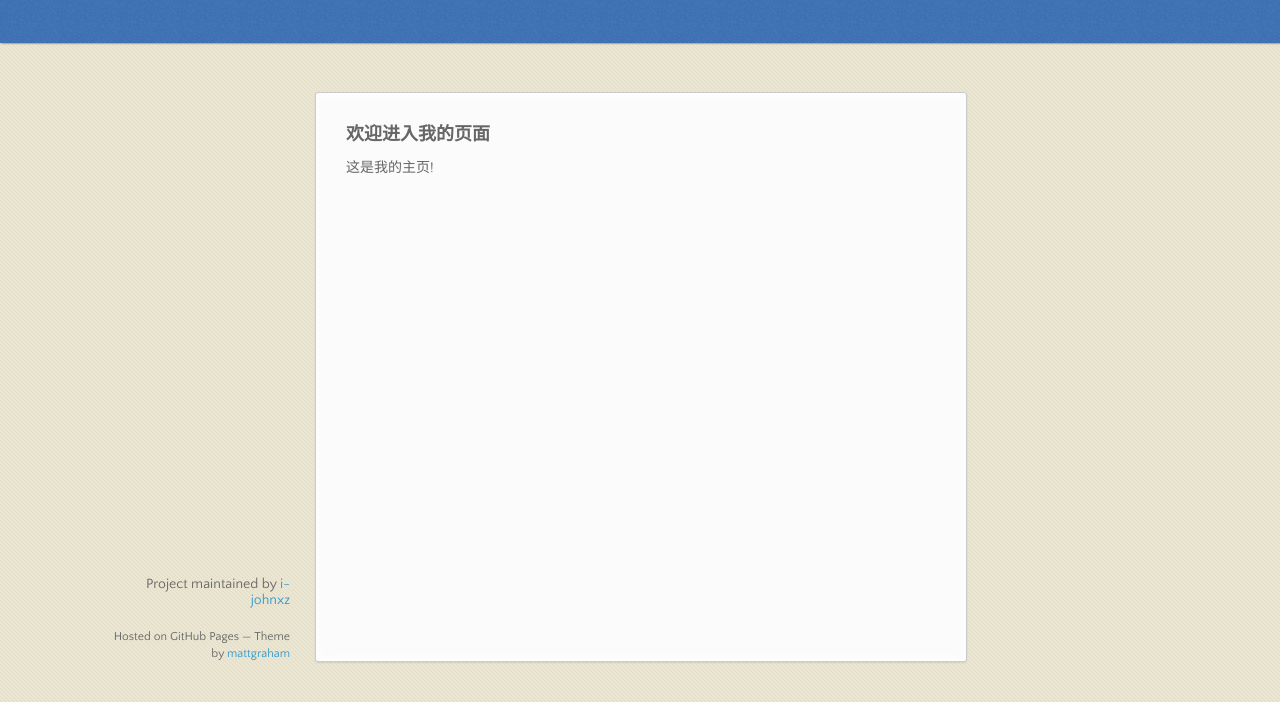
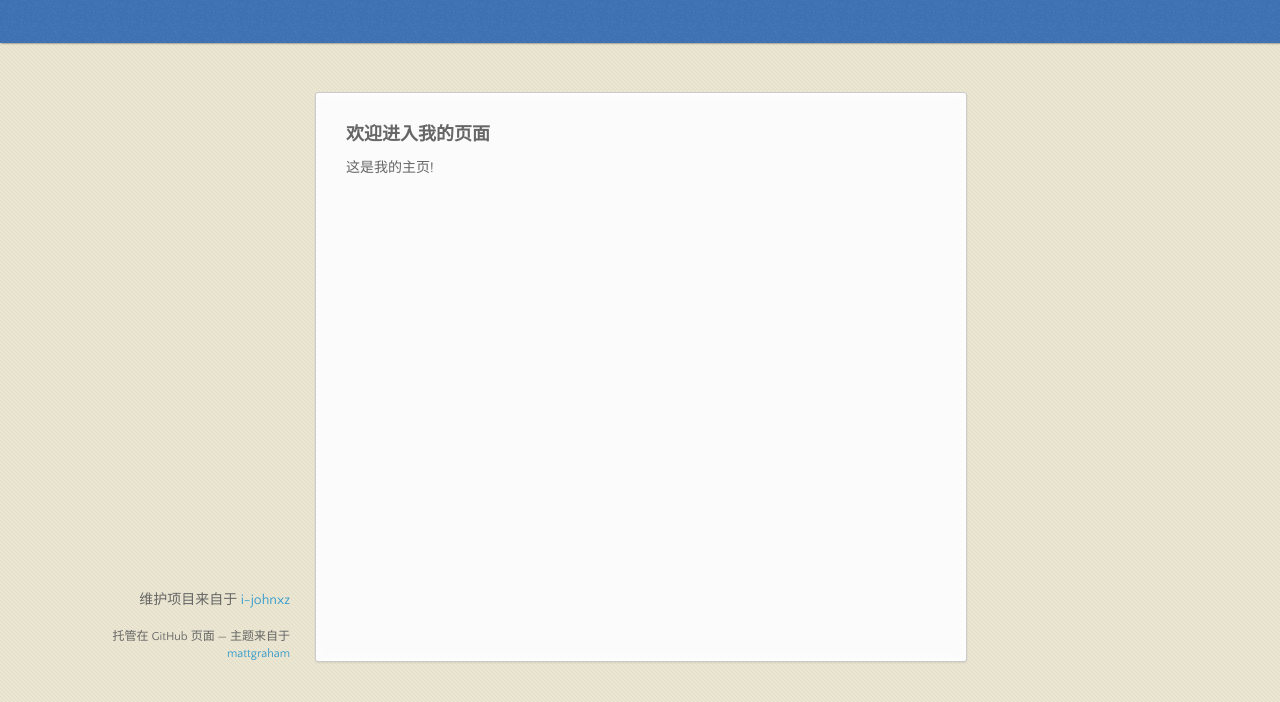
Before and after one commit to i-johnxz/Blog, a plain HTML site: page index.html in a window 1280 px wide. Shown: the part 98-800 px from the top of the page. Drawn offline with nearby package versions, Linux system fonts and the light colour scheme.

Commit message:
Update index.html

```diff
--- a/index.html
+++ b/index.html
@@ -32,8 +32,8 @@
         <p>这是我的主页!</p>
       </section>
       <footer>
-        <p>Project maintained by <a href="https://github.com/i-johnxz">i-johnxz</a></p>
-        <p><small>Hosted on GitHub Pages &mdash; Theme by <a href="https://twitter.com/michigangraham">mattgraham</a></small></p>
+        <p>维护项目来自于 <a href="https://github.com/i-johnxz">i-johnxz</a></p>
+        <p><small>托管在 GitHub 页面 &mdash; 主题来自于 <a href="https://twitter.com/michigangraham">mattgraham</a></small></p>
       </footer>
     </div>
     <!--[if !IE]><script>fixScale(document);</script><![endif]-->
```
